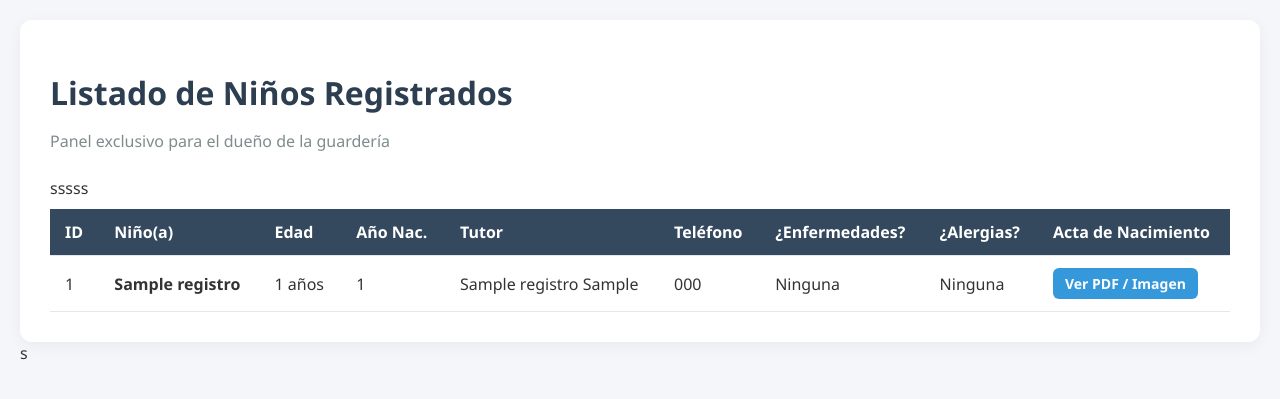
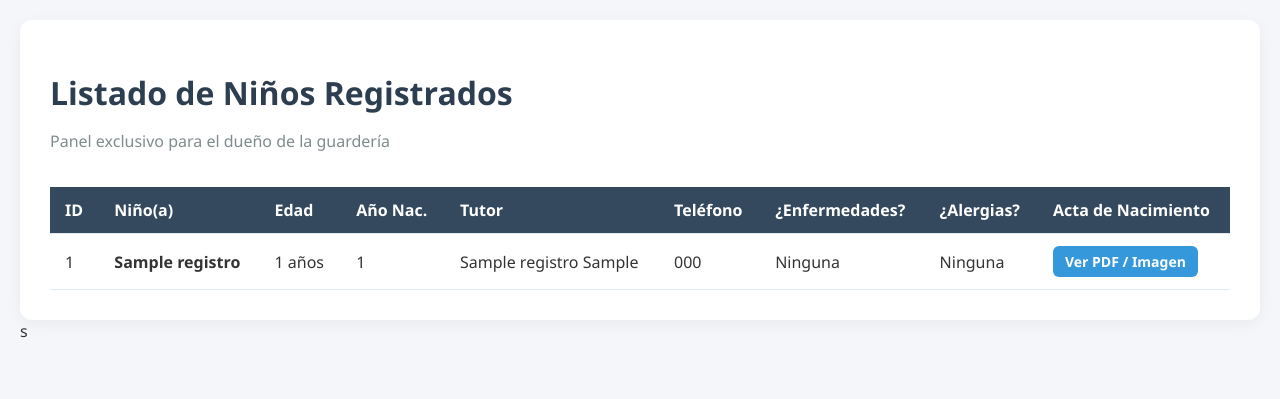
Before and after one commit to romaperez0211-prog/guarderia-web, a Flask app: page /admin in a window 1280 px wide. Shown: the top 399 px of the page. Run offline with Flask 3, Linux system fonts and the light colour scheme; tables that the repository leaves empty hold one stand-in row (values such as "Sample post").

Commit message:
Add files via upload

```diff
--- a/templates/admin.html
+++ b/templates/admin.html
@@ -85,7 +85,7 @@
                     <th>Tutor</th>
                     <th>Teléfono</th>
                     <th>¿Enfermedades?</th>
-                    <th>¿Alergias?</th>sssss
+                    <th>¿Alergias?</th>
                     <th>Acta de Nacimiento</th>
                 </tr>
             </thead>
@@ -131,7 +131,4 @@
 
 </body>
 </html>
-
-
-
 s
```
